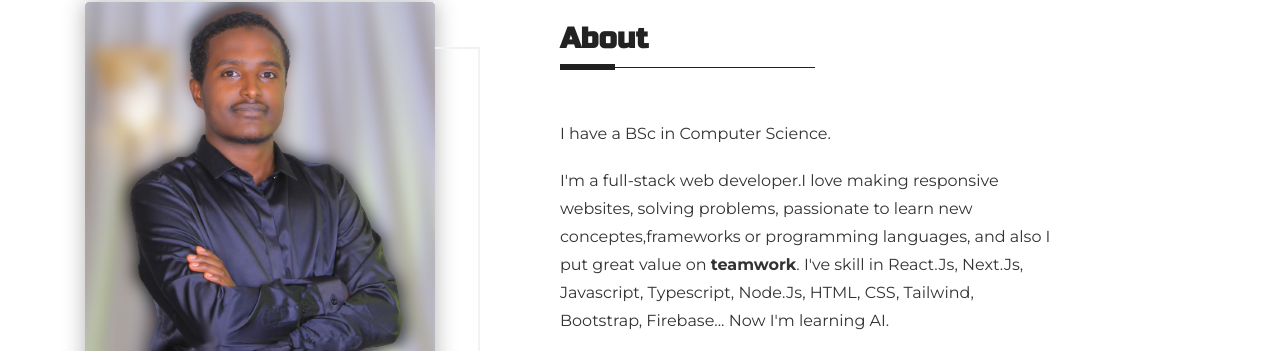
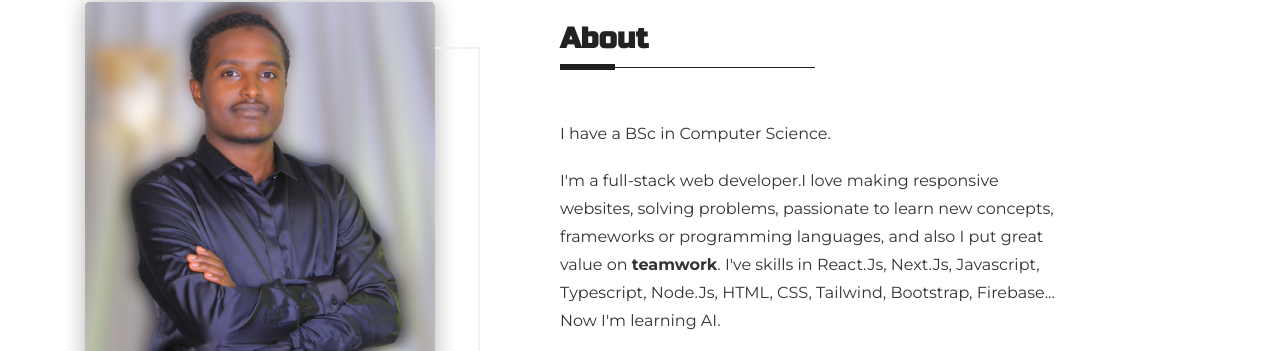
Before and after one commit to AbdureMo/Abdure-Portfolio, a plain HTML site: page index.html in a window 1280 px wide. Shown: the part 898-1249 px from the top of the page. Drawn offline with Linux system fonts and the light colour scheme.

Commit message:
about edited

```diff
--- a/index.html
+++ b/index.html
@@ -150,13 +150,15 @@
                 </p>
                 <p class="txt1-wrap">
                   <span class="txt1">
-                I'm a full-stack web developer.I love making responsive websites, solving problems, passionate to learn
-                new conceptes,frameworks or programming languages, and also I put great value on <b>teamwork</b>. I've
-                skill in React.Js, Next.Js, Javascript, Typescript, Node.Js, HTML, CSS, Tailwind, Bootstrap, Firebase...
+                    I'm a full-stack web developer.I love making responsive websites, solving problems, passionate to
+                    learn new concepts, frameworks or programming languages, and also I put great value on <b>teamwork</b>.
+                    I've
+                    skills in React.Js, Next.Js, Javascript, Typescript, Node.Js, HTML, CSS, Tailwind, Bootstrap,
+                    Firebase...
                     Now I'm learning AI.</span>
                 </p>
 
-            <h1><a class="resume_ " href="assets/CV/Abdure Resume.pdf" target="_blank">Resume</a></h1>
+            <h1><a class="resume_" href="assets/CV/Abdure Resume.pdf" target="_blank">Resume</a></h1>
 
             <div class="social-link">
               <h5>Share :</h5>
```
Lines whose indentation alone changed are shown as unchanged.
